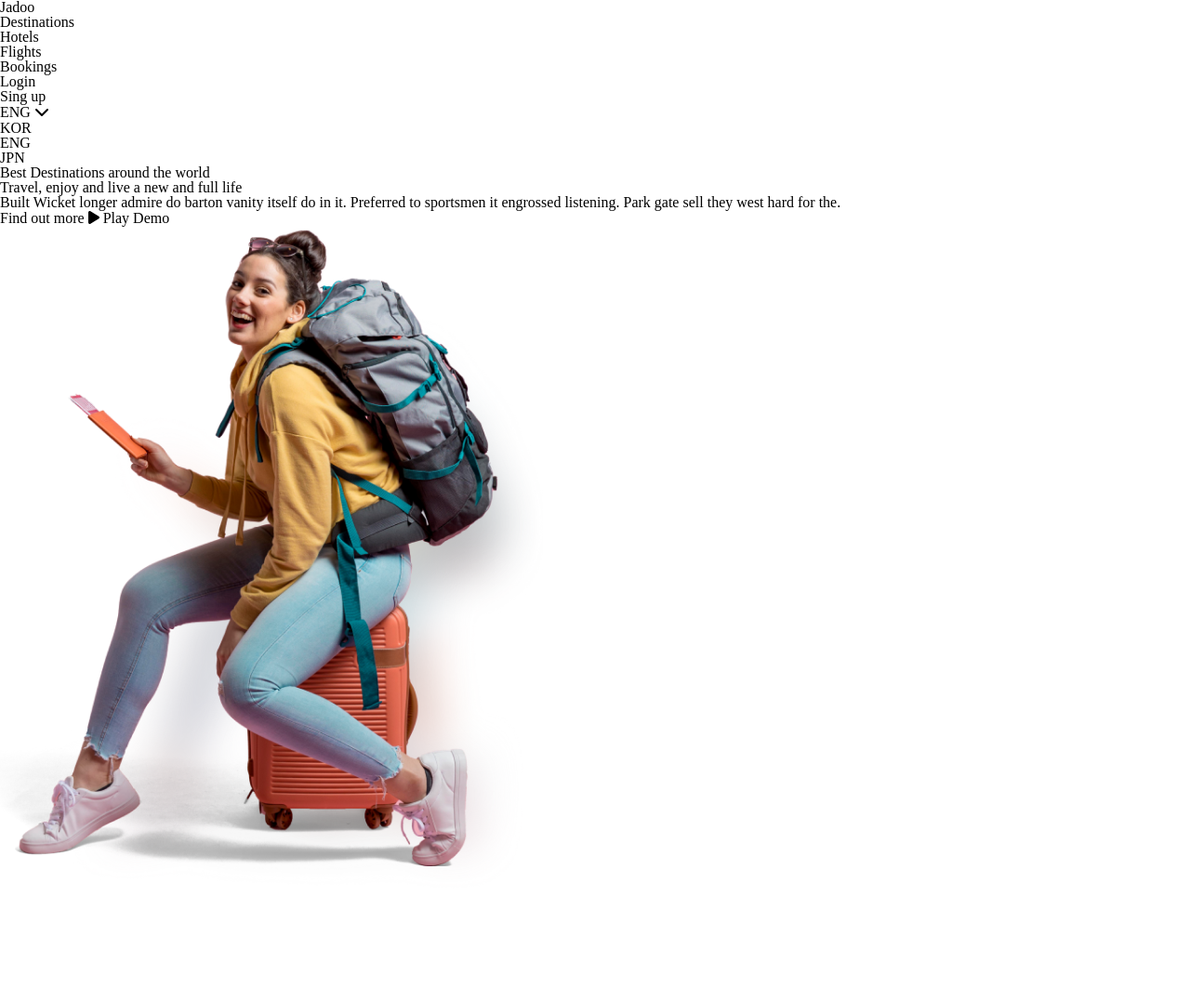
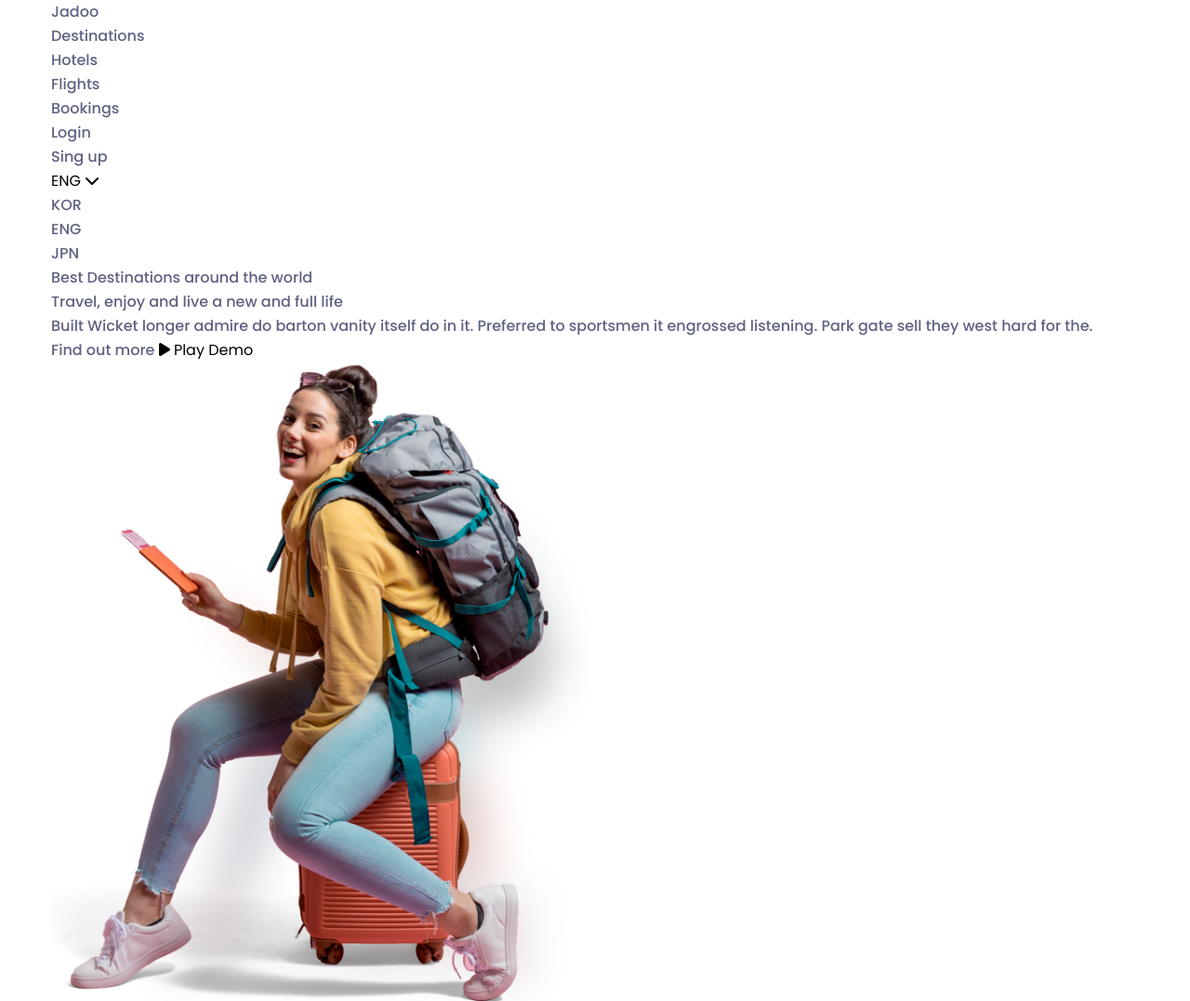
Before and after one commit to alikerocknv/jadoo, a plain HTML site: page index.html in a window 1280 px wide. Shown: the whole page at 93% size. Before the commit the page ends 967 px from the top, so only its background shows below. Drawn offline with nearby package versions, Linux system fonts and the light colour scheme; a web font is replaced by a local one.

Commit message:
typography body

```diff
--- a/css/common.css
+++ b/css/common.css
@@ -0,0 +1,40 @@
+@font-face {
+  font-family: 'Product Sans Medium Regular';
+  font-style: normal;
+  font-weight: normal;
+  src: local('Product Sans Medium Regular'), url('../fonts/ProductSans-Medium.woff') format('woff');
+}
+/*
+  font-family: 'Product Sans Medium Regular';
+  font-family: "Montserrat", sans-serif;
+  font-family: "Open Sans", sans-serif;
+  font-family: "Poppins", sans-serif;
+  font-family: "Volkhov", serif;
+*/
+/* variants */
+:root{
+  --container:1170px;
+  --fz:16px;
+  --lh:26px;
+  --tc:#5E6282;
+}
+
+/* layout */
+.container{
+  width: var(--container);
+  margin: 0 auto;
+}
+
+/* typography */
+body{
+  /*
+  font-family: "Poppins", sans-serif;
+  font-weight: 500;
+  font-size: 16px;
+  line-height: 26px;
+  */
+  font:500 var(--fz)/var(--lh) "Poppins", sans-serif;
+  color:var(--tc);
+}
+
+/* link button */
--- a/index.html
+++ b/index.html
@@ -6,6 +6,9 @@
   <title>Jadoo - travel</title>
   <script src="https://cdnjs.cloudflare.com/ajax/libs/font-awesome/6.7.2/js/all.min.js" integrity="sha512-b+nQTCdtTBIRIbraqNEwsjB6UvL3UEMkXnhzd8awtCYh0Kcsjl9uEgwVFVbhoj3uu1DO1ZMacNvLoyJJiNfcvg==" crossorigin="anonymous" referrerpolicy="no-referrer"></script>
   <link rel="stylesheet" href="https://cdnjs.cloudflare.com/ajax/libs/normalize/8.0.1/normalize.min.css" integrity="sha512-NhSC1YmyruXifcj/KFRWoC561YpHpc5Jtzgvbuzx5VozKpWvQ+4nXhPdFgmx8xqexRcpAglTj9sIBWINXa8x5w==" crossorigin="anonymous" referrerpolicy="no-referrer" />
+  <link rel="preconnect" href="https://fonts.googleapis.com">
+  <link rel="preconnect" href="https://fonts.gstatic.com" crossorigin>
+  <link href="https://fonts.googleapis.com/css2?family=Montserrat:ital,wght@0,100..900;1,100..900&family=Open+Sans:ital,wght@0,300..800;1,300..800&family=Poppins:wght@400;500;600;700&family=Volkhov:wght@700&display=swap" rel="stylesheet">
   <link rel="stylesheet" href="css/main.css">
 </head>
 <body>
```
Also changed, not shown: fonts/ProductSans-Medium.woff (added).
